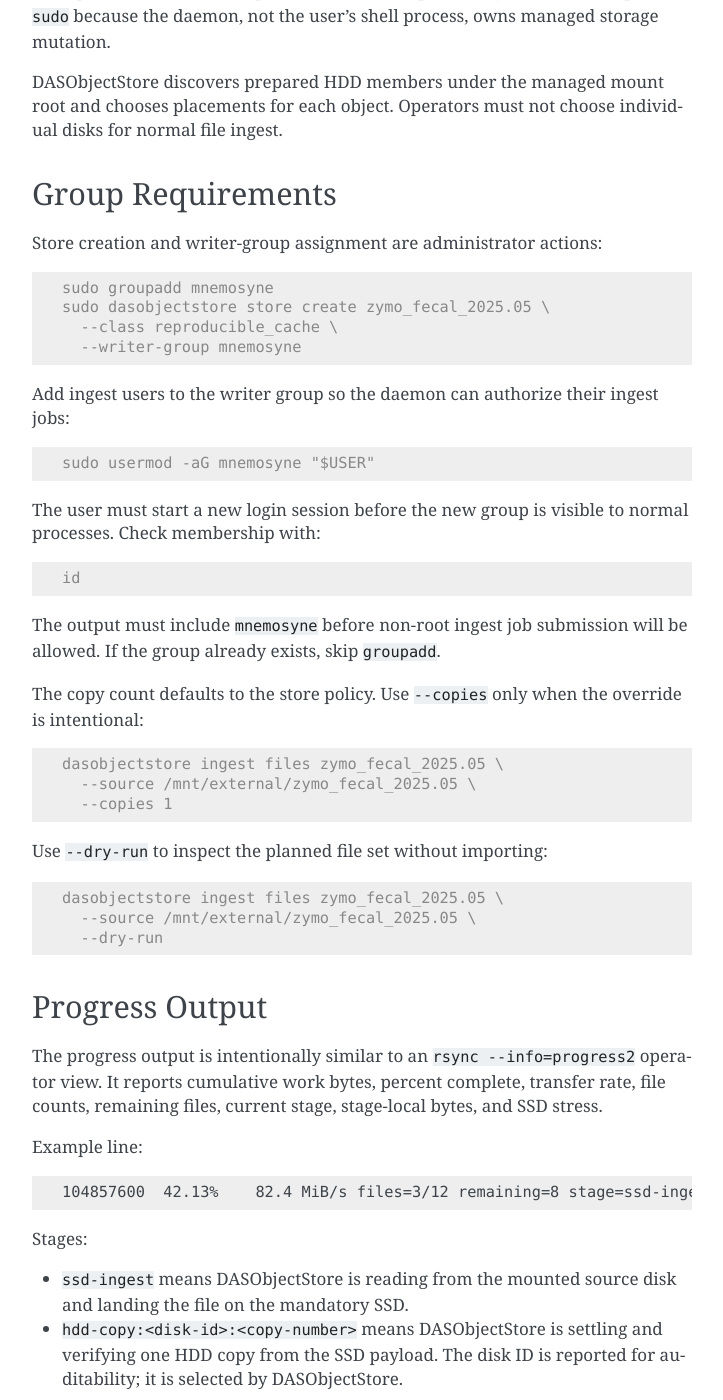
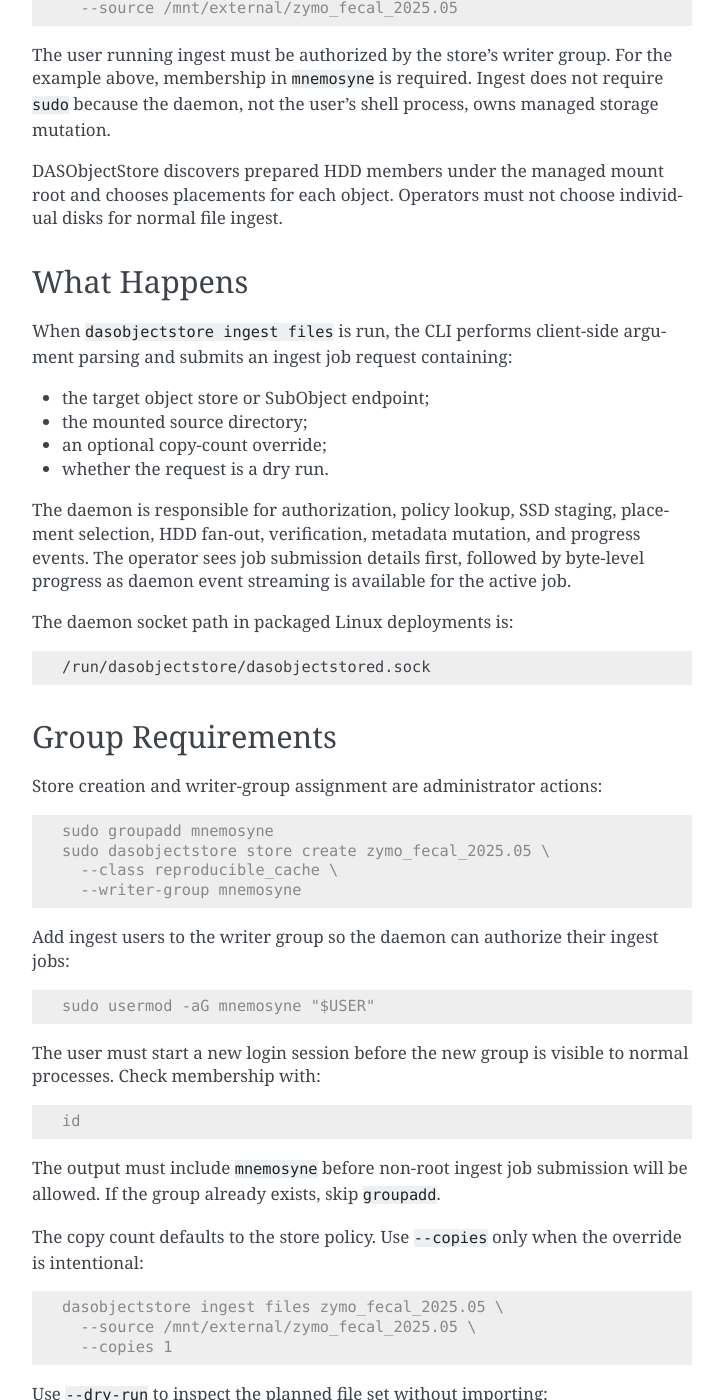
Before and after one commit to sagrudd/DASObjectStore, a Sphinx documentation site: the page built from docs/user/ingesting-files.rst, in a window 1280 px wide and 1400 px high, scrolled down 772 px. Shown: the whole window, without its empty margins (388-1111 px from the left). Built offline with Sphinx 7.4.7, drawn with Linux system fonts in a browser that asks for light colours; some of the changed text lies outside the part shown.

Commit message:
docs: describe daemon file ingest workflow

```diff
--- a/docs/user/ingesting-files.rst
+++ b/docs/user/ingesting-files.rst
@@ -11,6 +11,10 @@ required by the local transport, and renders daemon progress events. The daemon
 reads the store policy, discovers managed HDD members, selects copy placements,
 stages each file through the DAS SSD, writes the requested verified HDD copies,
 and reports byte-level progress while the copy is running.
+
+This command is not a local filesystem copy into a DAS member disk. The normal
+path sends a daemon request over the packaged local daemon socket. The daemon is
+the only component that should mutate managed SSD/HDD roots.
 
 Example
 -------
@@ -38,6 +42,28 @@ mutation.
 DASObjectStore discovers prepared HDD members under the managed mount root and
 chooses placements for each object. Operators must not choose individual disks
 for normal file ingest.
+
+What Happens
+------------
+
+When ``dasobjectstore ingest files`` is run, the CLI performs client-side
+argument parsing and submits an ingest job request containing:
+
+* the target object store or SubObject endpoint;
+* the mounted source directory;
+* an optional copy-count override;
+* whether the request is a dry run.
+
+The daemon is responsible for authorization, policy lookup, SSD staging,
+placement selection, HDD fan-out, verification, metadata mutation, and progress
+events. The operator sees job submission details first, followed by byte-level
+progress as daemon event streaming is available for the active job.
+
+The daemon socket path in packaged Linux deployments is:
+
+.. code-block:: text
+
+   /run/dasobjectstore/dasobjectstored.sock
 
 Group Requirements
 ------------------
@@ -89,15 +115,15 @@ Progress Output
 ---------------
 
 The progress output is intentionally similar to an ``rsync --info=progress2``
-operator view. It reports cumulative work bytes, percent complete, transfer
-rate, file counts, remaining files, current stage, stage-local bytes, and SSD
-stress.
+operator view. Daemon progress events report cumulative work bytes, percent
+complete when the total is known, transfer rate, file counts, remaining files,
+current stage, and SSD pressure.
 
 Example line:
 
 .. code-block:: text
 
-       104857600  42.13%    82.4 MiB/s files=3/12 remaining=8 stage=ssd-ingest stage_bytes=104857600 ssd=pressure=AcceptingWrites used=31%
+      104857600  42%    82.4 MiB/s files=3/12 remaining=8 stage=ssd-ingest ssd=AcceptingWrites
 
 Stages:
 
@@ -110,12 +136,11 @@ Stages:
 SSD Stress
 ----------
 
-Each file starts with an SSD stress line, and progress lines include the latest
-sample when available:
+Progress lines include the latest daemon SSD-pressure sample when available:
 
 .. code-block:: text
 
-   SSD stress before file: pressure=AcceptingWrites used=31%
+   ssd=AcceptingWrites
 
 Pressure states come from the SSD capacity policy:
 
@@ -148,10 +173,14 @@ Symlinks and non-regular files are not imported by this path.
 Current Limits
 --------------
 
-This command performs synchronous ingest and settlement. It gives clear operator
-progress for large local imports, but it is not yet a resumable job scheduler.
-If an import is interrupted, inspect the output and rerun after checking the
-store state.
+The normal CLI path now builds a daemon ingest request. Full Unix-socket event
+streaming and daemon-side execution are still being completed, so early package
+builds may report that daemon transport or runtime execution is not yet
+available. The hidden ``--local-direct`` mode exists only for developer tests
+and should not be used as the production ingest path.
+
+Once the daemon runtime is active, interrupted imports should be inspected
+through daemon job status and store state before retrying.
 
 The planned operations TUI will make ingest a supported console workflow for
 planning, confirmation, launch, monitoring, reconnect, and completion review. It
```
Also changed, not shown: TODO.md (+1 -1 lines).
